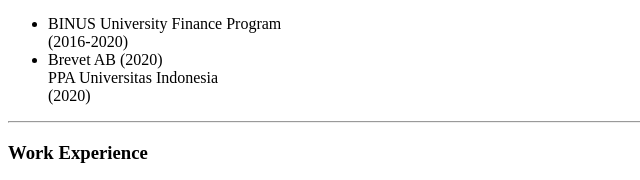
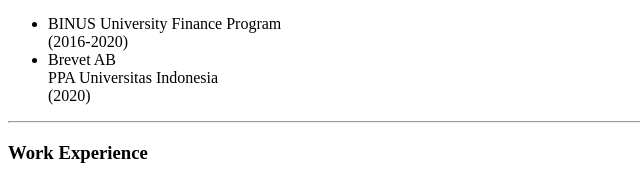
Before and after one commit to jojov17/cv, a plain HTML site: page index.html in a window 1280 px wide. Shown: the part 298-478 px from the top of the page, 0-640 px from the left. Drawn offline with Linux system fonts and the light colour scheme.

Commit message:
Update
Brevet ada yg salah

```diff
--- a/index.html
+++ b/index.html
@@ -33,7 +33,7 @@
   <ul>
     <li>BINUS University
       Finance Program <br /> (2016-2020)</li>
-    <li>Brevet AB (2020) <br /> PPA Universitas Indonesia<br />(2020)</li>
+    <li>Brevet AB<br /> PPA Universitas Indonesia<br />(2020)</li>
   </ul>
   <hr>
   <h3>Work Experience</h3>
```
